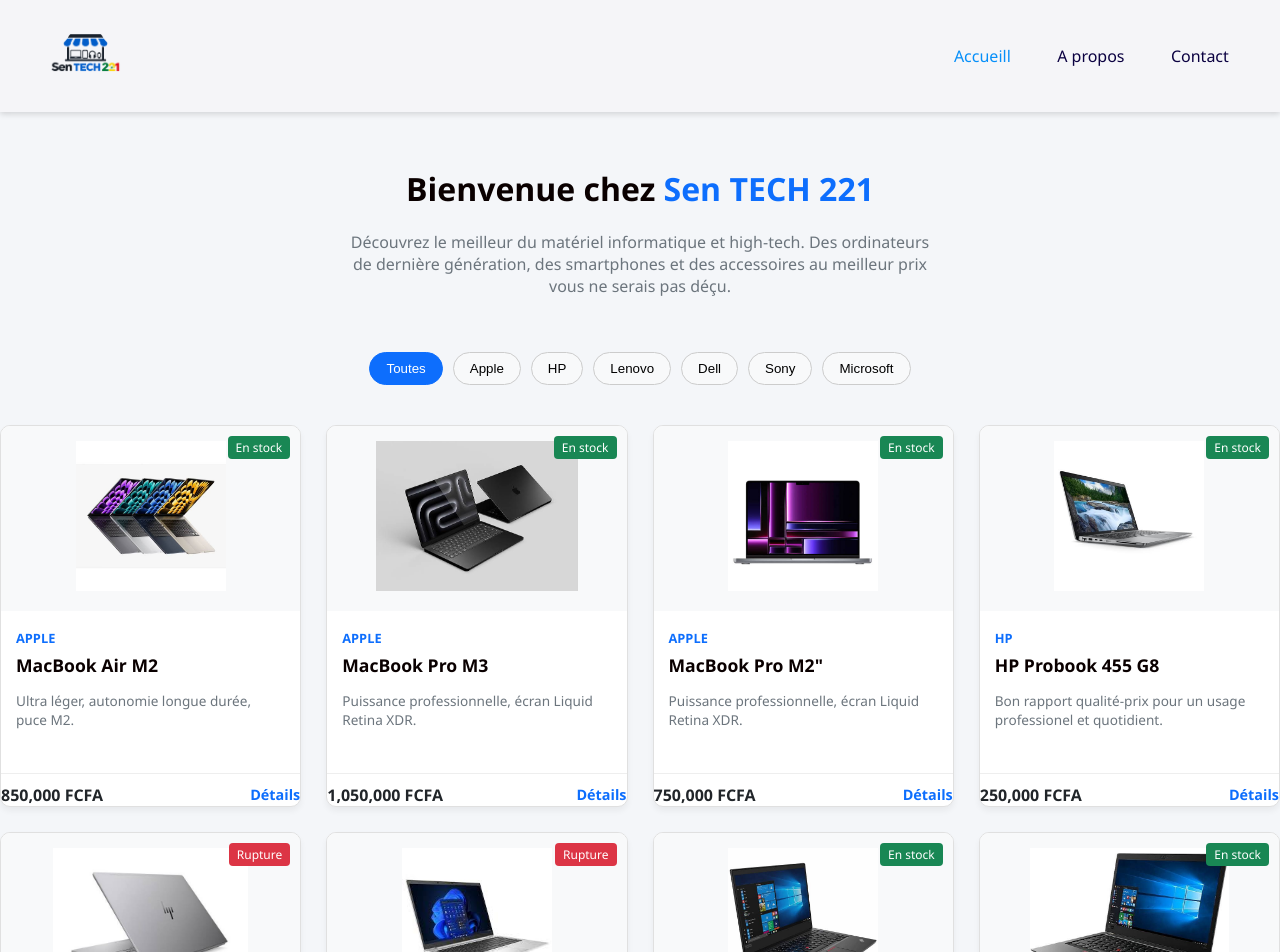
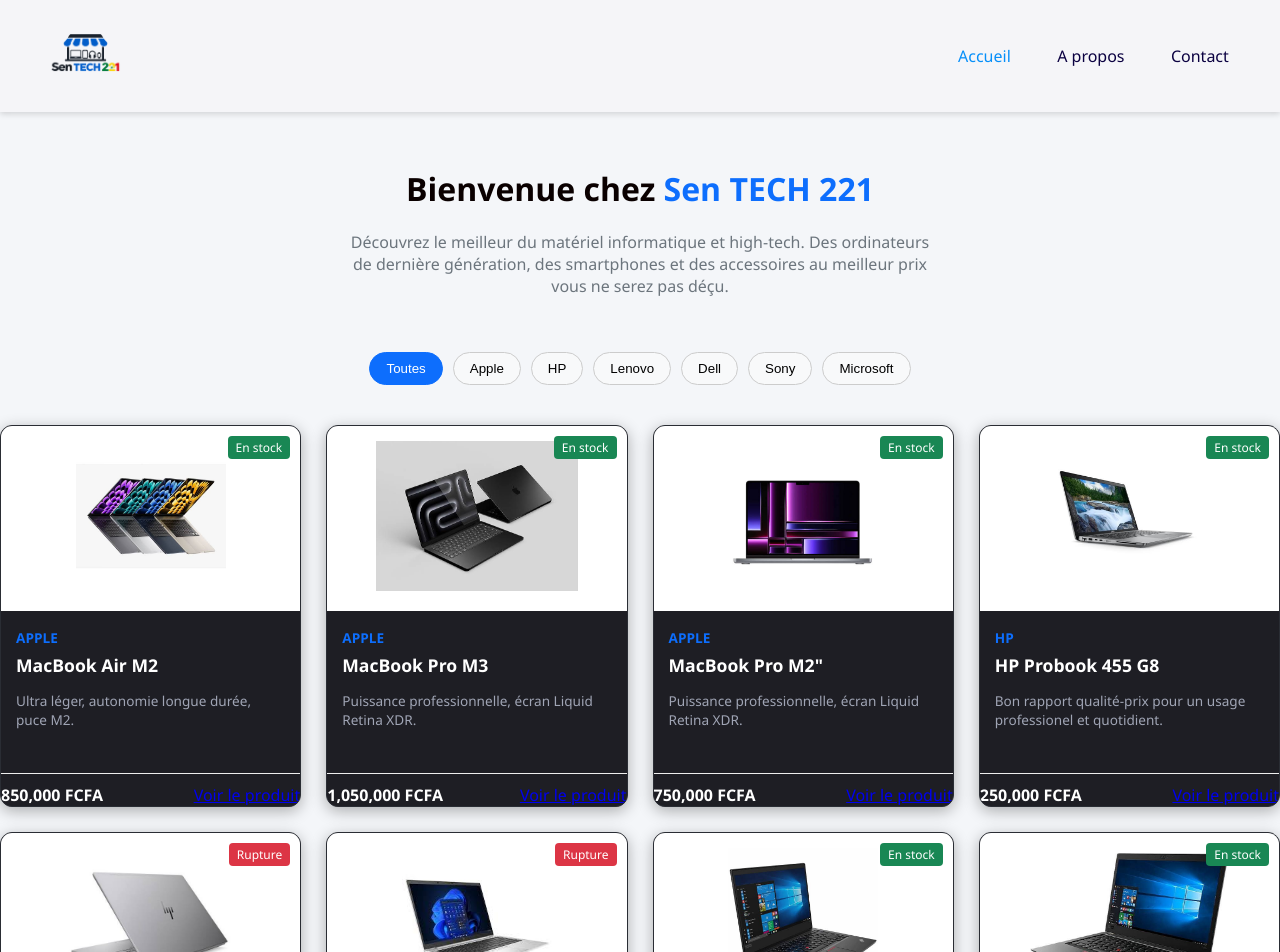
Before and after one commit to makhafallcisse/Sen-TECH-221-, an Angular app: page / in a window 1280 px wide. Shown: the top 952 px of the page. Built offline with nearby package versions, Linux system fonts and the light colour scheme.

Commit message:
darkmode

```diff
--- a/src/app/components/navbar/navbar.html
+++ b/src/app/components/navbar/navbar.html
@@ -5,7 +5,7 @@
   </a>
     </div>
     <ul class="navbar-liens">
-        <li ><a routerLink="/" routerLinkActive="actif" [routerLinkActiveOptions]="{exact: true}">Accueill</a></li>
+        <li ><a routerLink="/" routerLinkActive="actif" [routerLinkActiveOptions]="{exact: true}">Accueil</a></li>
         <li><a routerLink="/a-propos" routerLinkActive="actif">A propos</a></li>
         <li><a routerLink="/contact" routerLinkActive="actif">Contact</a></li>
     </ul>
--- a/src/app/pages/accueil/accueil.html
+++ b/src/app/pages/accueil/accueil.html
@@ -2,7 +2,7 @@
     <div class="hero-content">
         <h1>Bienvenue chez <span>Sen TECH 221</span></h1>
         <p class="description">
-            Découvrez le meilleur du matériel informatique et high-tech. Des ordinateurs de dernière génération, des smartphones et des accessoires au meilleur prix vous ne serais pas déçu.
+            Découvrez le meilleur du matériel informatique et high-tech. Des ordinateurs de dernière génération, des smartphones et des accessoires au meilleur prix vous ne serez pas déçu.
         </p>
 
     </div>
@@ -34,8 +34,8 @@
         </div>
 
         <div class="card-footer">
-            <span class="prix">{{ produit.prix | number }} FCFA</span>
-            <a [routerLink]="['/produit-detail', produit.id]" class="btn btn-details">Détails</a>
-        </div>
-    </div>
+    <span class="prix">{{ produit.prix | number }} FCFA</span>
+    <a [routerLink]="['/produit-detail', produit.id]" class="btn-voir-plus">
+        Voir le produit
+    </a>
 </div>
--- a/src/app/pages/accueil/accueil.scss
+++ b/src/app/pages/accueil/accueil.scss
@@ -74,22 +74,31 @@
   padding: 20px 0 50px 0;
 }
 
-.produit-card {
-  border: 1px solid #e0e0e0;
-  border-radius: 10px;
-  background: white;
-  box-shadow: 0 4px 6px rgba(0, 0, 0, 0.05);
+ .produit-card {
+  border: 1px solid #2a2d34;
+  border-radius: 12px;
+  background: #1e1e24;
+  box-shadow: 0 4px 15px rgba(0, 0, 0, 0.3);
   overflow: hidden;
   display: flex;
   flex-direction: column;
   justify-content: space-between;
-}
+  transition: transform 0.2s ease, box-shadow 0.2s ease;
+
+  &:hover {
+    transform: translateY(-5px);
+    border-color: #0d6efd;
+    box-shadow: 0 8px 25px rgba(13, 110, 253, 0.2);
+  }
+
+
+
 
 .card-header {
   position: relative;
   text-align: center;
   padding: 15px;
-  background: #f8f9fa;
+  background: #fff;
 
   .stock-badge {
     position: absolute;
@@ -117,7 +126,7 @@
   padding: 15px;
 
   .marque-tag {
-    font-size: 0.8rem;
+    font-size: 0.85rem;
     color: #0d6efd;
     font-weight: bold;
     text-transform: uppercase;
@@ -125,12 +134,13 @@
 
   h3 {
     font-size: 1.1rem;
+    color: #ffffff;
     margin: 5px 0;
   }
 
   p {
     font-size: 0.85rem;
-    color: #6c757d;
+    color: #a0a5b5;
   }
 }
 
@@ -144,13 +154,24 @@
 
   .prix {
     font-weight: bold;
-    color: #212529;
+    color:#ffffff;
   }
 
   .btn-details {
-    color: #0d6efd;
-    text-decoration: none;
-    font-weight: bold;
-    font-size: 0.9rem;
+  background-color: #0d6efd;
+  color: #ffffff;
+  padding: 6px 14px;
+  border-radius: 6px;
+  text-decoration: none;
+  font-weight: 600;
+  font-size: 0.85rem;
+  transition: all 0.2s ease-in-out;
+
+  &:hover {
+    background-color: #0b5ed7;
+    transform: translateY(-2px);
+    box-shadow: 0 4px 10px rgba(13, 110, 253, 0.4);
   }
 }
+  }
+ }
```
Also changed, not shown: src/app/pages/a-propos/a-propos.html (+4 -4 lines).
